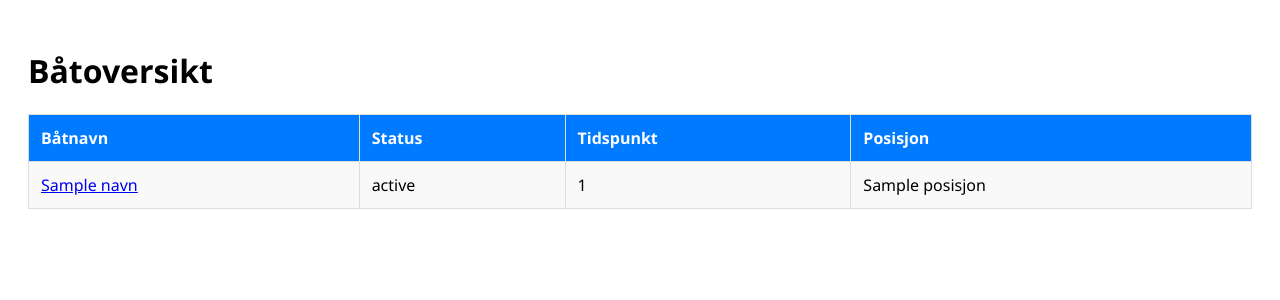
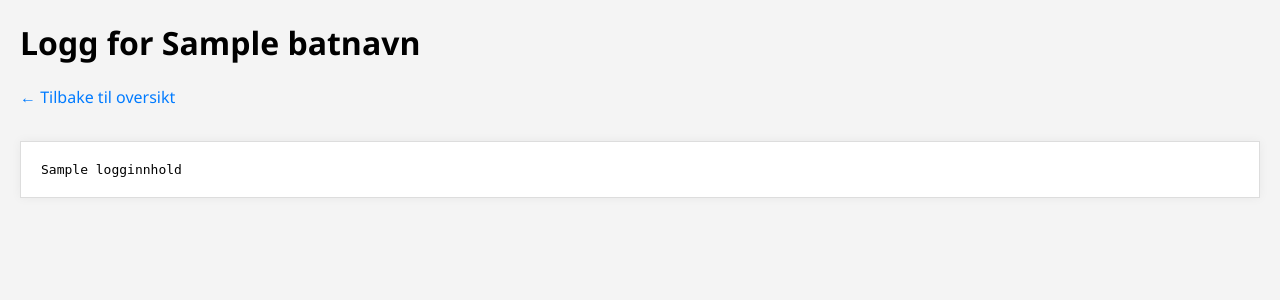
Before and after one commit to joaskvik/baatmonitor, a Flask app: template templates/admin_oversikt.html in a window 1280 px wide. Shown: the top 300 px of the page. Run offline with Flask 3, Linux system fonts and the light colour scheme; the template is opened without the code that fills it: most values are stand-ins (such as "Sample title", 1, 10 or a date in 2020).

Commit message:
Update admin_oversikt.html

```diff
--- a/templates/admin_oversikt.html
+++ b/templates/admin_oversikt.html
@@ -2,68 +2,35 @@
 <html lang="no">
 <head>
     <meta charset="UTF-8">
-    <title>Båtoversikt</title>
+    <title>Logg for {{ batnavn }}</title>
     <style>
         body {
             font-family: 'Segoe UI', sans-serif;
+            background-color: #f4f4f4;
+            margin: 20px;
+        }
+        pre {
+            background: white;
             padding: 20px;
+            border: 1px solid #ddd;
+            box-shadow: 0 0 10px rgba(0,0,0,0.05);
+            overflow-x: auto;
         }
-        table {
-            width: 100%;
-            border-collapse: collapse;
-            margin-top: 20px;
-            background-color: #f9f9f9;
-        }
-        th, td {
-            border: 1px solid #ddd;
-            padding: 12px;
-            text-align: left;
-        }
-        th {
-            background-color: #007bff;
-            color: white;
-        }
-        tr:hover {
-            background-color: #f1f1f1;
-        }
-        .status-ok {
-            color: green;
-            font-weight: bold;
-        }
-        .status-feil {
-            color: red;
-            font-weight: bold;
-        }
-        .status-ukjent {
-            color: orange;
-            font-weight: bold;
+        a {
+            display: inline-block;
+            margin-bottom: 20px;
+            text-decoration: none;
+            color: #007bff;
         }
     </style>
 </head>
 <body>
 
-<h1>Båtoversikt</h1>
+<h1>Logg for {{ batnavn }}</h1>
 
-<table>
-    <thead>
-        <tr>
-            <th>Båtnavn</th>
-            <th>Status</th>
-            <th>Tidspunkt</th>
-            <th>Posisjon</th>
-        </tr>
-    </thead>
-    <tbody>
-        {% for båt in båter %}
-        <tr>
-            <td><a href="{{ url_for('vis_logg_for_bat', batnavn=båt.navn.replace(' ', '_')) }}">{{ båt.navn }}</a></td>
-            <td class="status-{{ båt.status.lower() }}">{{ båt.status }}</td>
-            <td>{{ båt.tid }}</td>
-            <td>{{ båt.posisjon }}</td>
-        </tr>
-        {% endfor %}
-    </tbody>
-</table>
+<a href="{{ url_for('oversikt') }}">← Tilbake til oversikt</a>
+
+<pre>{{ logginnhold }}</pre>
 
 </body>
 </html>
```
